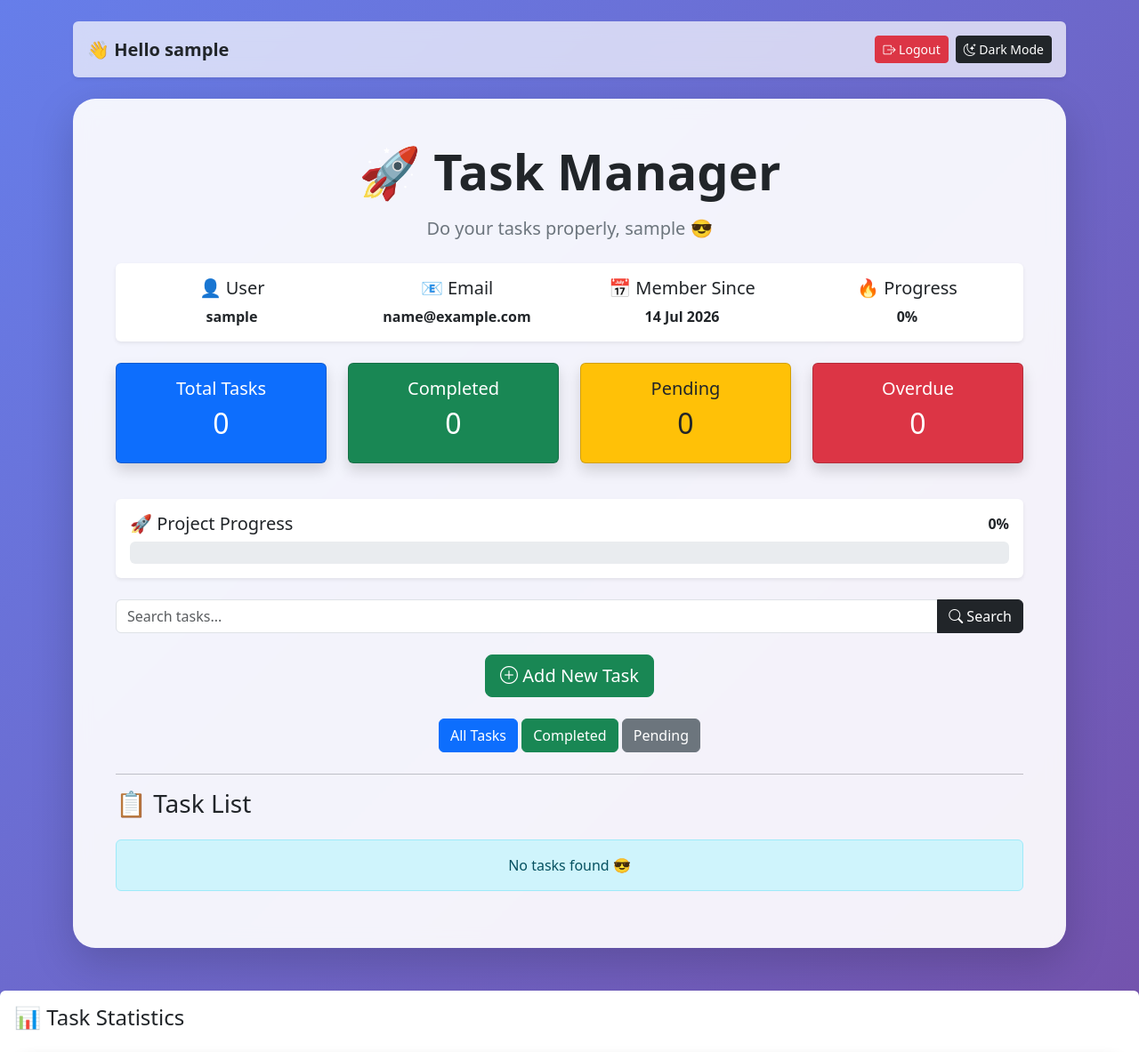
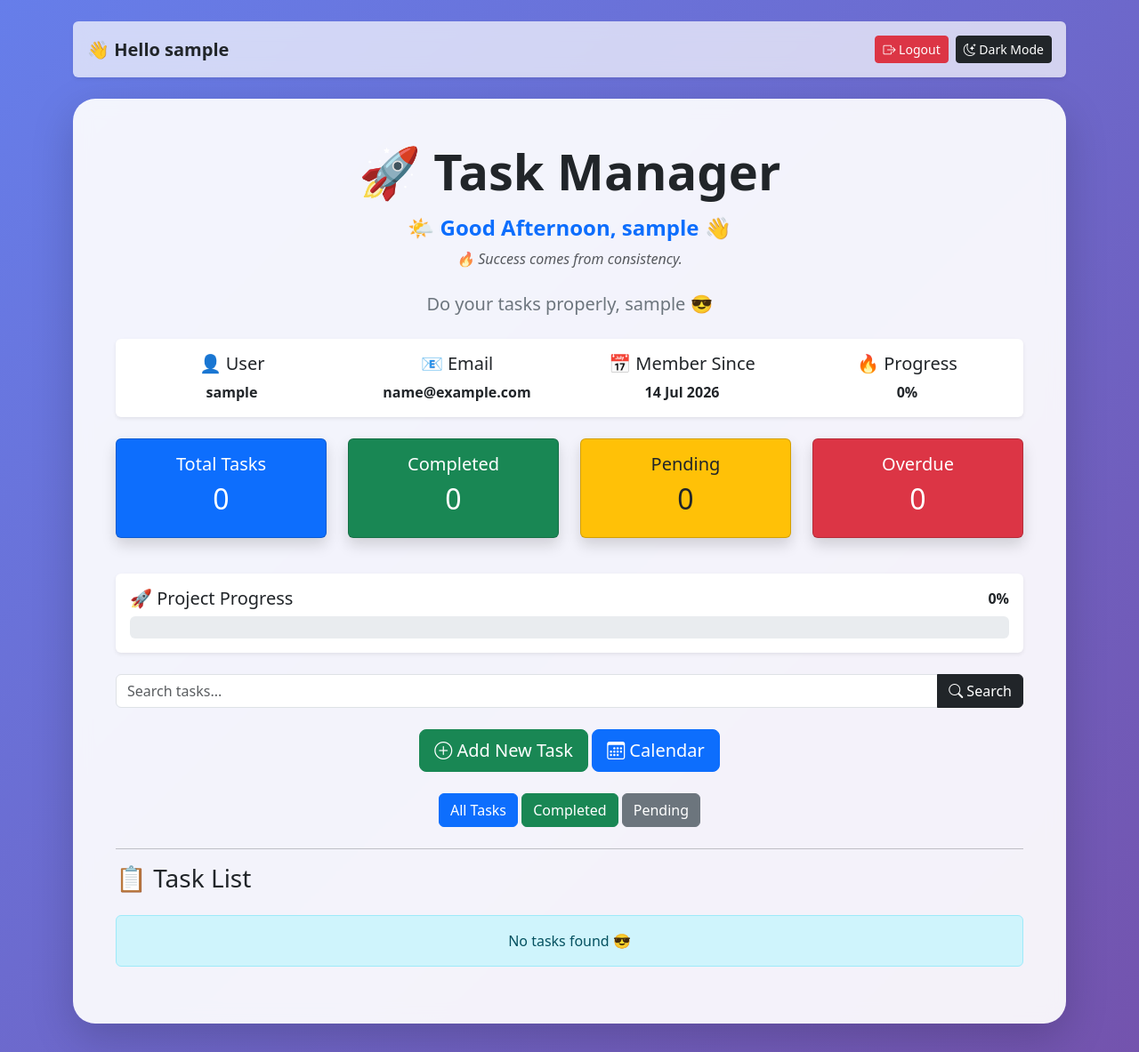
Before and after one commit to pouria-a2006/pouriagheitouri, a Django app: page / in a window 1280 px wide. Shown: the top 1183 px of the page at 89% size. Run offline with Django 5.2, Linux system fonts and the light colour scheme; the visitor is signed in with stand-in values (Sample User, id 1); data that the repository does not hold is empty.

Commit message:
Add dashboard stats, greeting, quotes, pagination and calendar page

```diff
--- a/confing/settings.py
+++ b/confing/settings.py
@@ -22,9 +22,9 @@ INSTALLED_APPS = [
     'django.contrib.sessions',
     'django.contrib.messages',
     'django.contrib.staticfiles',
-
     'tasks',
     'accounts',
+    'schedule',
 ]
 
 
--- a/tasks/templates/tasks/home.html
+++ b/tasks/templates/tasks/home.html
@@ -47,6 +47,18 @@ href="https://cdn.jsdelivr.net/npm/bootstrap-icons@1.11.3/font/bootstrap-icons.m
             <h1 class="text-center mb-3 fw-bold display-4">
                 🚀 Task Manager
             </h1>
+
+           <div class="text-center mb-4">
+
+    <h4 class="fw-bold text-primary">
+        {{ greeting }}, {{ request.user.username }} 👋
+    </h4>
+
+    <p class="text-muted fst-italic">
+        {{ quote }}
+    </p>
+
+</div>
 
             <p class="text-center text-secondary fs-5 mb-4">
                 Do your tasks properly, {{ request.user.username }} 😎
@@ -212,13 +224,24 @@ href="https://cdn.jsdelivr.net/npm/bootstrap-icons@1.11.3/font/bootstrap-icons.m
 
 </form>
 
-            <div class="text-center mb-4">
+           <div class="text-center mb-4">
 
-                <a href="{% url 'add_task' %}" class="btn btn-success btn-lg">
-                    <i class="bi bi-plus-circle"></i> Add New Task
-                </a>
+               <a href="{% url 'add_task' %}" class="btn btn-success btn-lg">
 
-            </div>
+                   <i class="bi bi-plus-circle"></i>
+
+                   Add New Task
+              </a>
+
+              <a href="{% url 'calendar' %}" class="btn btn-primary btn-lg">
+
+                  <i class="bi bi-calendar3"></i>
+
+                  Calendar
+
+              </a>
+
+          </div>
 
             <div class="text-center mb-4">
 
--- a/tasks/urls.py
+++ b/tasks/urls.py
@@ -7,4 +7,5 @@ urlpatterns = [
     path('delete/<int:task_id>/', views.delete_task, name='delete_task'),
     path('edit/<int:task_id>/', views.edit_task, name='edit_task'),
     path('complete/<int:task_id>/', views.toggle_complete, name='toggle_complete'),
+    path('calendar/', views.calendar_view, name='calendar'),
 ]
--- a/tasks/views.py
+++ b/tasks/views.py
@@ -5,6 +5,8 @@ from django.core.paginator import Paginator
 from .models import Task
 from .forms import TaskForm
 from datetime import date
+from datetime import datetime
+import random
 
 
 @login_required(login_url='login')
@@ -48,8 +50,8 @@ def home(request):
 
     if total_tasks > 0:
         progress = int(
-            (completed_tasks / total_tasks) * 100
-        )
+            (completed_tasks / total_tasks) * 100)
+
 
     # Pagination
     paginator = Paginator(tasks, 5)
@@ -57,6 +59,26 @@ def home(request):
     page_number = request.GET.get("page")
 
     tasks = paginator.get_page(page_number)
+
+    hour = datetime.now().hour
+
+    if hour < 12:
+        greeting = "☀️ Good Morning"
+    elif hour < 18:
+        greeting = "🌤️ Good Afternoon"
+    else:
+        greeting = "🌙 Good Evening"
+
+
+    quotes = [
+        "💡 Small progress is still progress.",
+        "🚀 Stay focused and never give up.",
+        "🔥 Success comes from consistency.",
+        "🎯 Every task completed is a step forward.",
+        "📚 Keep learning every day."
+    ]
+
+    quote = random.choice(quotes)
 
     context = {
         "tasks": tasks,
@@ -67,6 +89,9 @@ def home(request):
         "progress": progress,
         "user": request.user,
         "member_since": request.user.date_joined,
+        "greeting": greeting,
+        "quote": quote,
+
     }
 
     return render(
@@ -173,3 +198,11 @@ def edit_task(request, task_id):
         "tasks/edit_task.html",
         {"form": form}
     )
+
+@login_required(login_url='login')
+def calendar_view(request):
+
+        return render(
+            request,
+            "tasks/calendar.html"
+    )
```
Also changed, not shown: tasks/templates/tasks/calendar.html (added, +44 -0 lines).
